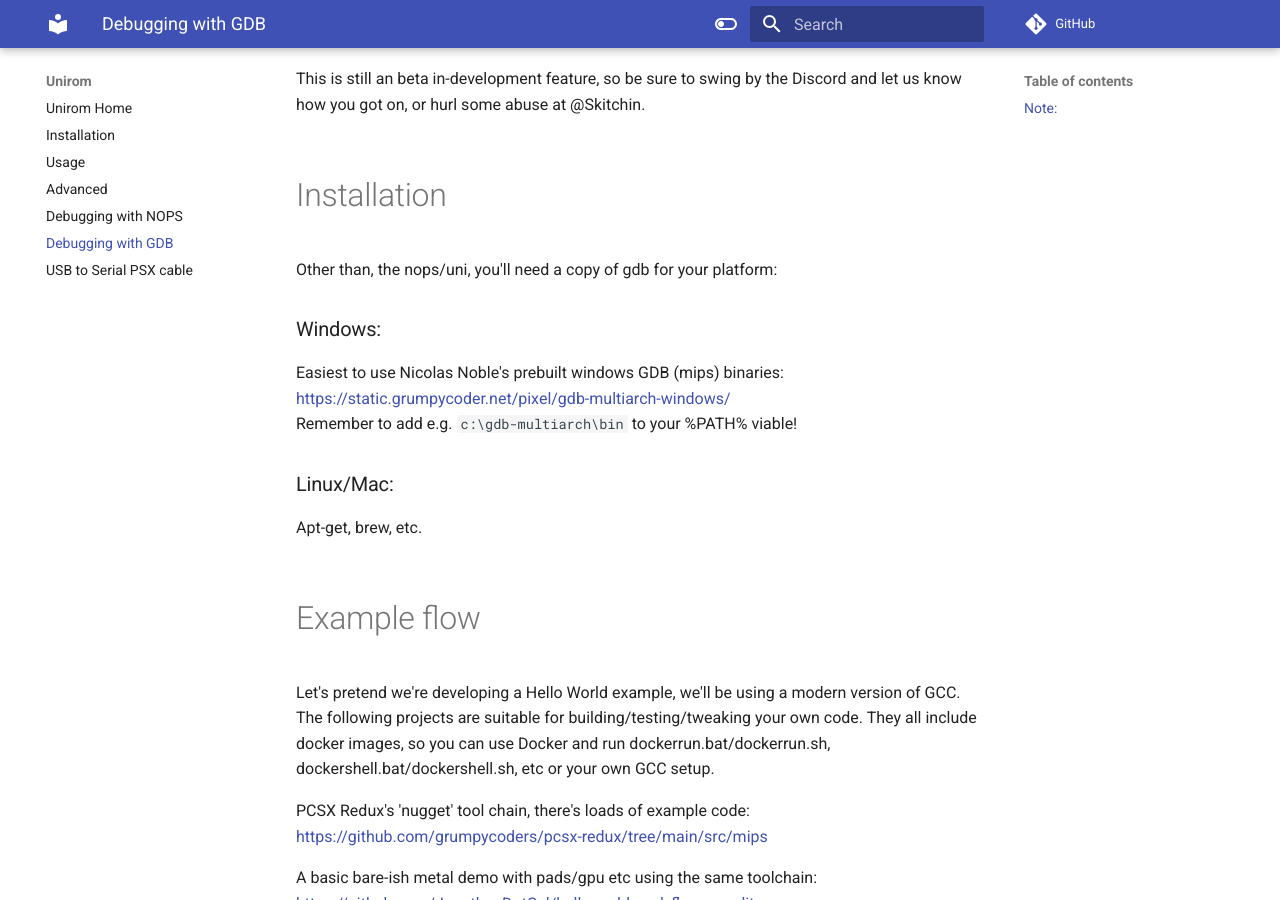
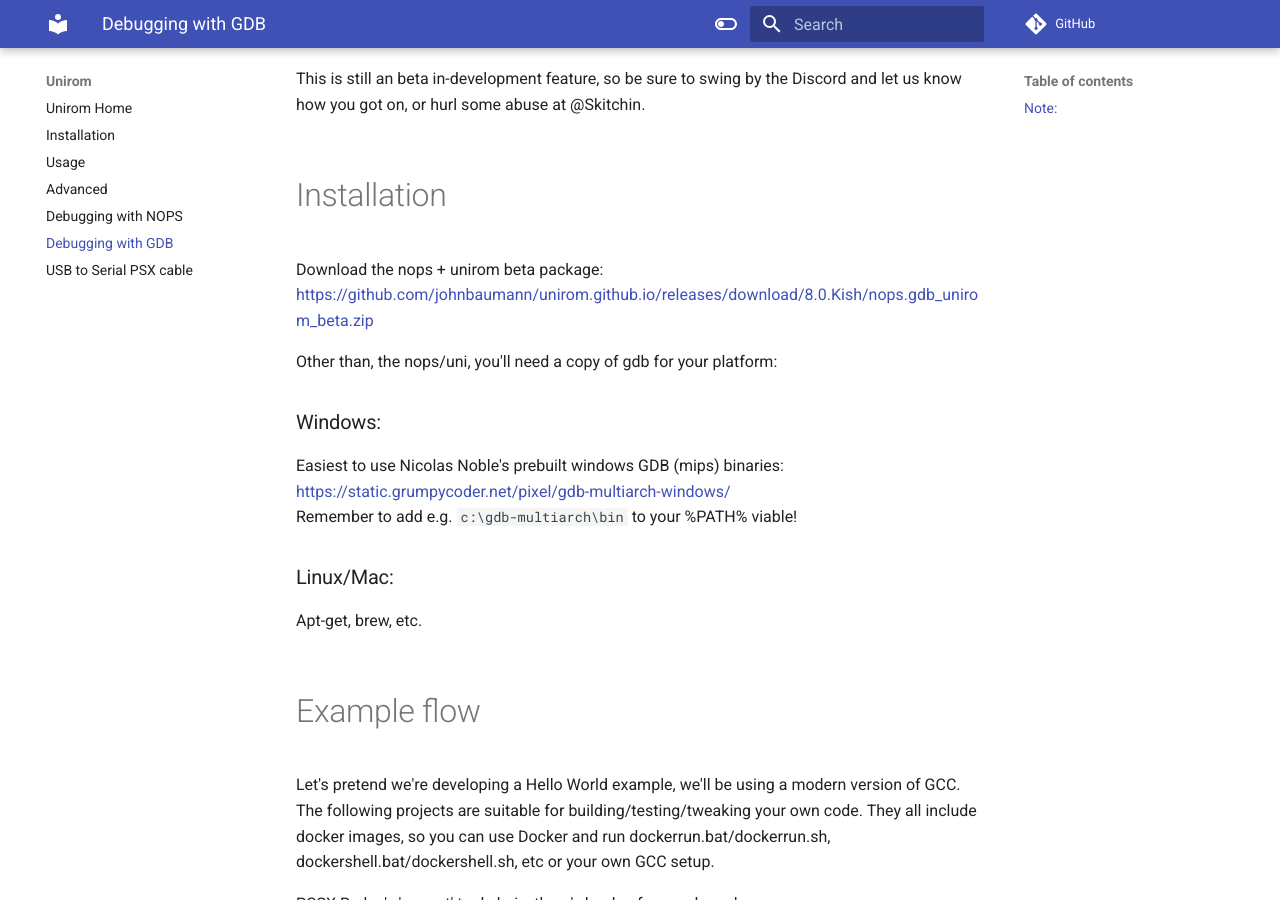
Before and after one commit to unirom/unirom.github.io, an MkDocs documentation site: the page built from docs/debug_gdb.md, in a window 1280 px wide and 900 px high, scrolled down 398 px. Built offline with MkDocs 1.6.1 and Material for MkDocs 9.7.7, drawn with Linux system fonts in a browser that asks for light colours; comment, search, counter and statistics services are not loaded.

Commit message:
Add link to beta release

```diff
--- a/docs/debug_gdb.md
+++ b/docs/debug_gdb.md
@@ -12,6 +12,9 @@ This is still an beta in-development feature, so be sure to swing by the Discord
 
 <br>
 # Installation
+
+Download the nops + unirom beta package:
+[https://github.com/johnbaumann/unirom.github.io/releases/download/8.0.Kish/nops.gdb_unirom_beta.zip](https://github.com/johnbaumann/unirom.github.io/releases/download/8.0.Kish/nops.gdb_unirom_beta.zip)
 
 Other than, the nops/uni, you'll need a copy of gdb for your platform:
 
```
